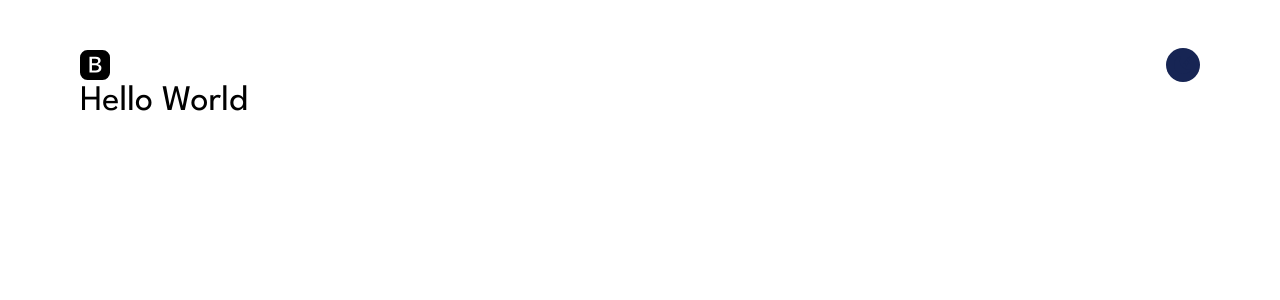
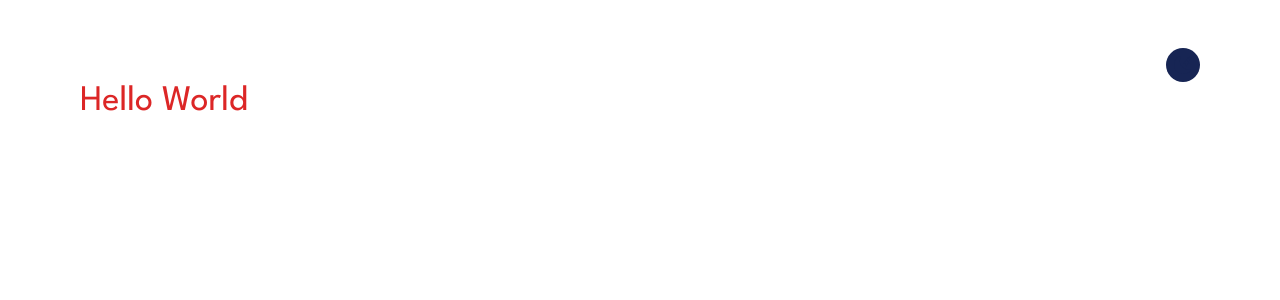
Before and after one commit to Dev-BhoneAK/portfolio-next-tailwind, a Next.js app: page / in a window 1280 px wide. Shown: the top 300 px of the page. Built offline with nearby package versions, Linux system fonts and the light colour scheme.

Commit message:
test switch

```diff
--- a/app/layout.js
+++ b/app/layout.js
@@ -17,7 +17,7 @@ export default function RootLayout({ children }) {
         className={`container mx-auto bg-blue-950 dark:bg-white text-blue-950 dark:text-sky-400 ${leagueSpartan.className}`}
       > */}
       <body
-        className={`container mx-auto bg-black dark:bg-white  text-white dark:text-black ${leagueSpartan.className}`}
+        className={`container mx-auto bg-black dark:bg-white   ${leagueSpartan.className}`}
       >
         <Providers>{children}</Providers>
         {/* {children} */}
--- a/app/page.js
+++ b/app/page.js
@@ -1,19 +1,81 @@
 "use client";
 import Image from "next/image";
-import { useState } from "react";
 import Header from "./components/Header";
 import TransitionBackground from "./components/TransitionBackground";
+import { useTheme } from "next-themes";
+import { useState, useEffect } from "react";
+import { motion, AnimatePresence } from "framer-motion";
 
 export default function Home() {
   const [loading, setLoading] = useState(false);
+  const [mounted, setMounted] = useState(false);
+  const { theme, setTheme } = useTheme();
+
+  useEffect(() => {
+    setMounted(true);
+  }, []);
+
+  if (!mounted) {
+    return null;
+  }
   return (
     <>
-      {loading && <TransitionBackground />}
-      <Header setLoading={setLoading} />
-      <div className="z-20 relative">
-        <h1 className="text-4xl">Hello World</h1>
-      </div>
-      <footer></footer>
+      <AnimatePresence initial={false}>
+        {theme === "dark" ? (
+          <motion.div
+            // initial={{ backgroundColor: "white", color: "black" }}
+            // initial={{ className: `bg-white` }}
+            key={theme}
+            animate={
+              {
+                // clipPath: ["circle(0% at 100% 0%)", "circle(150% at 100% 0%)"],
+                //   className: `bg-blue-950`,
+                // backgroundColor: "black",
+                // color: "white",
+              }
+            }
+            // className="absolute top-0 right-0 z-10 w-full h-full"
+            transition={{
+              duration: 4,
+            }}
+          >
+            <Header setLoading={setLoading} />
+            <div className="z-20">
+              <h1 className="text-4xl text-red-600 dark:text-red-600">
+                Hello World
+              </h1>
+            </div>
+          </motion.div>
+        ) : (
+          <motion.div
+            // initial={{ className: `bg-blue-950` }}
+            // initial={{ backgroundColor: "black", color: "white" }}
+            key={theme}
+            animate={
+              {
+                // clipPath: ["circle(0% at 100% 0%)", "circle(150% at 100% 0%)"],
+                //   className: `bg-white`,
+                // backgroundColor: "white",
+                // color: "black",
+              }
+            }
+            // className="absolute top-0 right-0 z-10 w-full h-full"
+            transition={{
+              duration: 4,
+            }}
+          >
+            <Header setLoading={setLoading} />
+            <div className="z-20">
+              <h1 className="text-4xl text-red-600 dark:text-red-600">
+                Hello World
+              </h1>
+            </div>
+          </motion.div>
+        )}
+      </AnimatePresence>
+      {/* {loading && <TransitionBackground />} */}
+
+      {/* <footer></footer> */}
     </>
   );
 }
```
